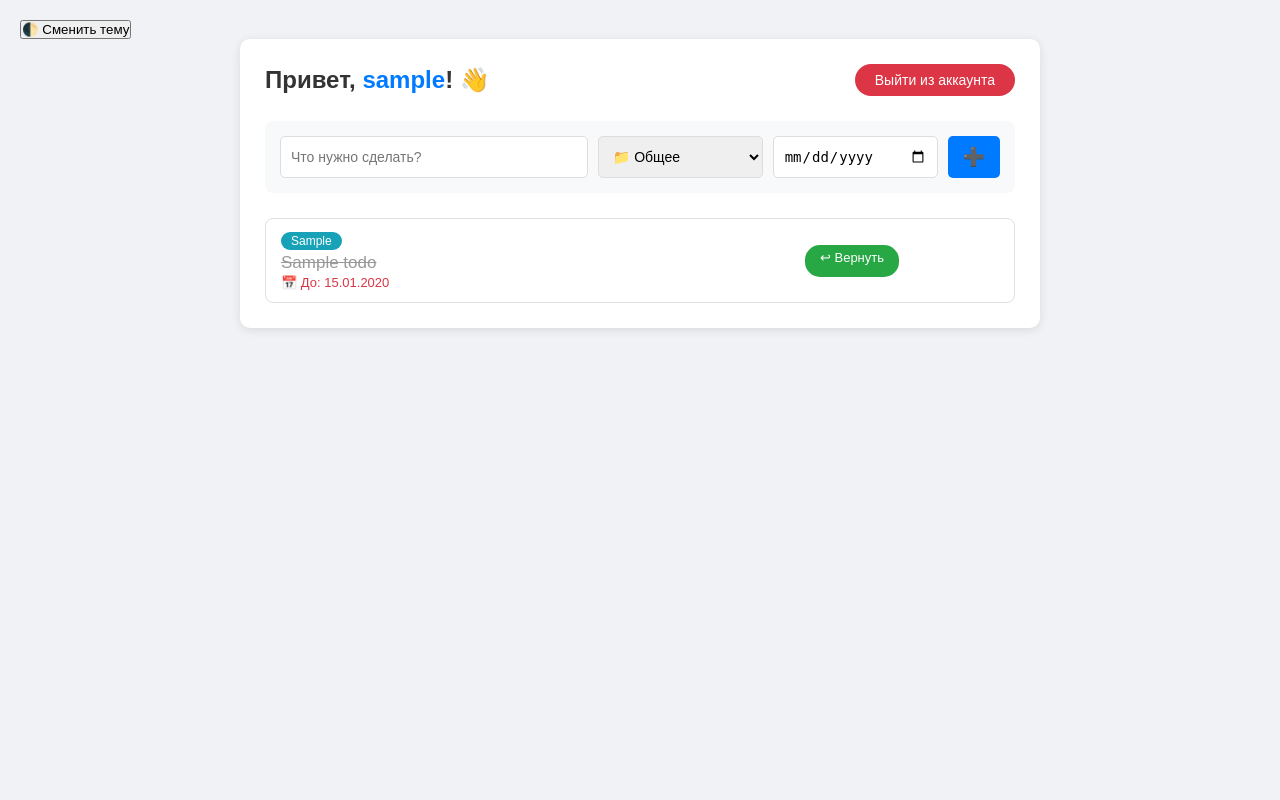
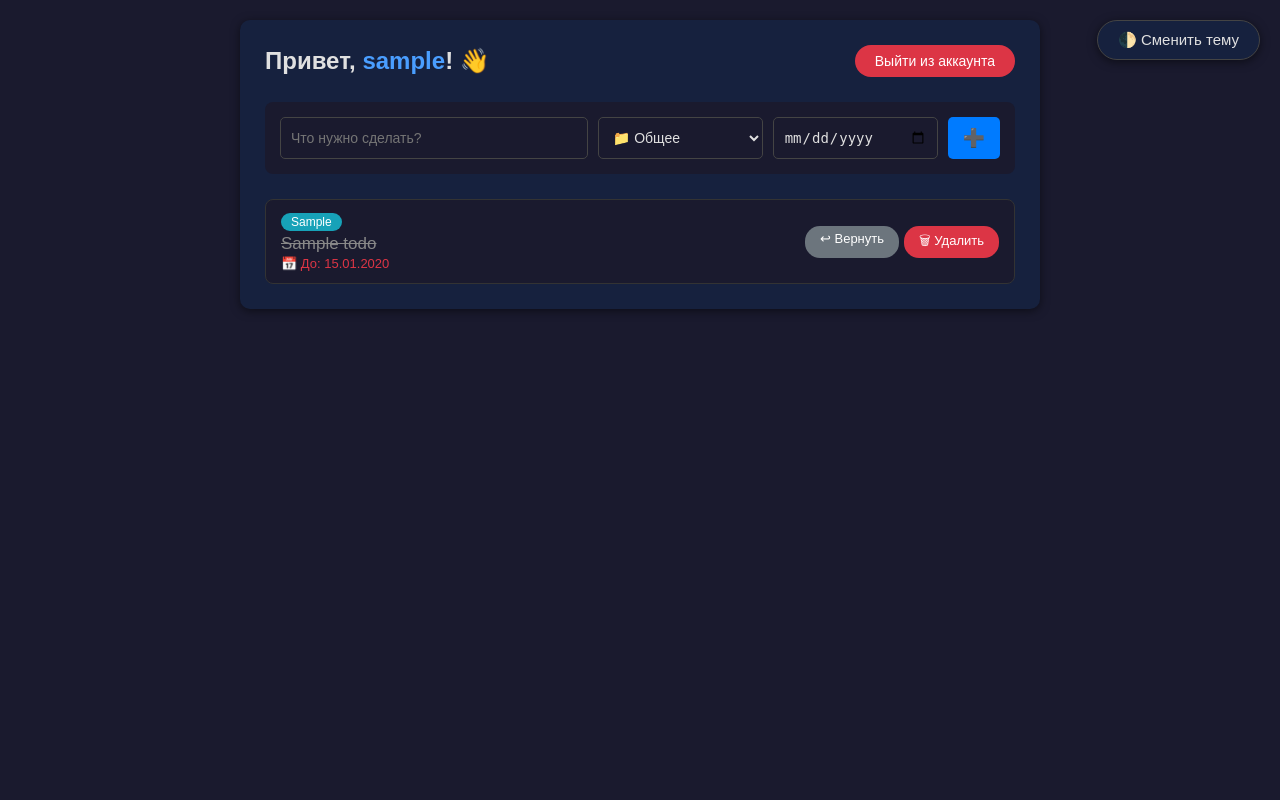
Before and after one commit to felixlazarev31-dotcom/Collective-work, a Flask app: template todo_project/templates/darktheme.html in a window 1280 px wide. Run offline with Flask 3, Linux system fonts and the light colour scheme; tables that the repository leaves empty hold one stand-in row (values such as "Sample post"); the template is opened without the code that fills it: values that come from a table or form of the project are taken from there, most other values are stand-ins (such as "Sample title", 1, 10 or a date in 2020).

Commit message:
Update style.css

```diff
--- a/todo_project/static/style.css
+++ b/todo_project/static/style.css
@@ -1,3 +1,23 @@
+/* === СВЕТЛАЯ ТЕМА (по умолчанию) === */
+:root {
+    --bg-body: #f0f2f5;
+    --bg-card: white;
+    --bg-form: #f8f9fa;
+    --bg-item: white;
+    --bg-item-hover: #f8f9fa;
+    --bg-empty: #f8f9fa;
+    --text-primary: #333;
+    --text-secondary: #555;
+    --text-muted: #999;
+    --text-light: #6c757d;
+    --border-color: #ddd;
+    --border-light: #e0e0e0;
+    --shadow: 0 2px 10px rgba(0,0,0,0.1);
+    --input-bg: white;
+    --link-color: #007bff;
+}
+
+/* Общие стили */
 * {
     margin: 0;
     padding: 0;
@@ -6,11 +26,52 @@
 
 body {
     font-family: Arial, sans-serif;
-    background: #f0f2f5;
+    background: var(--bg-body);
     min-height: 100vh;
+    transition: background 0.3s, color 0.3s;
 }
 
-/* ===== СТРАНИЦЫ ВХОДА И РЕГИСТРАЦИИ ===== */
+/* ===ТЕМНАЯ ТЕМА === */
+body.dark-theme {
+    --bg-body: #1a1a2e;
+    --bg-card: #16213e;
+    --bg-form: #1a1a2e;
+    --bg-item: #1a1a2e;
+    --bg-item-hover: #2a2a4e;
+    --bg-empty: #1a1a2e;
+    --text-primary: #e0e0e0;
+    --text-secondary: #b0b0b0;
+    --text-muted: #888;
+    --text-light: #aaa;
+    --border-color: #444;
+    --border-light: #333;
+    --shadow: 0 2px 10px rgba(0,0,0,0.5);
+    --input-bg: #1a1a2e;
+    --link-color: #4a9eff;
+}
+
+/* === ПЕРЕКЛЮЧЕНИЕ ТЕМЫ === */
+.theme-toggle {
+    position: fixed;
+    top: 20px;
+    right: 20px;
+    background: var(--bg-card);
+    border: 1px solid var(--border-color);
+    border-radius: 30px;
+    padding: 10px 20px;
+    cursor: pointer;
+    font-size: 15px;
+    color: var(--text-primary);
+    box-shadow: var(--shadow);
+    z-index: 1000;
+    transition: all 0.3s;
+}
+
+.theme-toggle:hover {
+    transform: scale(1.05);
+}
+
+/* ===ВХОД  И РЕГИСТРАЦИЯ=== */
 .auth-page {
     display: flex;
     justify-content: center;
@@ -109,24 +184,37 @@ body {
     border: 1px solid #c3e6cb;
 }
 
+body.dark-theme .alert-success {
+    background: #1e3a2a;
+    color: #8fdfb0;
+    border: 1px solid #2d5a3d;
+}
+
 .alert-danger {
     background: #f8d7da;
     color: #721c24;
     border: 1px solid #f5c6cb;
 }
 
-/* ===== ГЛАВНАЯ СТРАНИЦА (СПИСОК ДЕЛ) ===== */
+body.dark-theme .alert-danger {
+    background: #3a1e22;
+    color: #f5a0a0;
+    border: 1px solid #5a2d32;
+}
+
+/* === СПИСОК ДЕЛ=== */
 .todo-page {
     padding: 20px;
 }
 
 .todo-container {
-    background: white;
+    background: var(--bg-card);
     max-width: 800px;
     margin: 0 auto;
     padding: 25px;
     border-radius: 10px;
-    box-shadow: 0 2px 10px rgba(0,0,0,0.1);
+    box-shadow: var(--shadow);
+    transition: background 0.3s, box-shadow 0.3s;
 }
 
 /* Шапка */
@@ -140,13 +228,17 @@ body {
 }
 
 .todo-header h2 {
-    color: #333;
+    color: var(--text-primary);
     font-size: 24px;
     margin: 0;
 }
 
 .todo-header h2 span {
     color: #007bff;
+}
+
+body.dark-theme .todo-header h2 span {
+    color: #4a9eff;
 }
 
 .todo-header .btn-logout {
@@ -156,31 +248,36 @@ body {
     border-radius: 20px;
     text-decoration: none;
     font-size: 14px;
+    transition: all 0.3s;
 }
 
 .todo-header .btn-logout:hover {
     background: #c82333;
+    transform: scale(1.05);
 }
 
 /* Форма добавления */
 .add-form {
-    background: #f8f9fa;
+    background: var(--bg-form);
     padding: 15px;
     border-radius: 8px;
     margin-bottom: 25px;
     display: flex;
     gap: 10px;
     flex-wrap: wrap;
+    transition: background 0.3s;
 }
 
 .add-form input,
 .add-form select {
     padding: 10px;
-    border: 1px solid #ddd;
+    border: 1px solid var(--border-color);
     border-radius: 5px;
     font-size: 14px;
     flex: 1;
     min-width: 120px;
+    background: var(--input-bg);
+    color: var(--text-primary);
 }
 
 .add-form input[type="text"] {
@@ -211,8 +310,8 @@ body {
 }
 
 .todo-item {
-    background: white;
-    border: 1px solid #e0e0e0;
+    background: var(--bg-item);
+    border: 1px solid var(--border-light);
     border-radius: 8px;
     padding: 12px 15px;
     display: flex;
@@ -243,13 +343,13 @@ body {
 
 .todo-info .title {
     font-size: 17px;
-    color: #333;
+    color: var(--text-primary);
     display: block;
 }
 
 .todo-info .title.done {
     text-decoration: line-through;
-    color: #999;
+    color: var(--text-muted);
 }
 
 .todo-info .due-date {
@@ -280,12 +381,16 @@ body {
 
 .todo-actions .btn-complete:hover {
     background: #218838;
+    transform: scale(1.05);
 }
 
 .todo-actions .btn-complete.undo {
-    background: #6c
+    background: #6c757d;
+}
+
 .todo-actions .btn-complete.undo:hover {
     background: #5a6268;
+    transform: scale(1.05);
 }
 
 .todo-actions .btn-delete {
```
Also changed, not shown: other parts of todo_project/static/style.css (+53 -31 lines).
